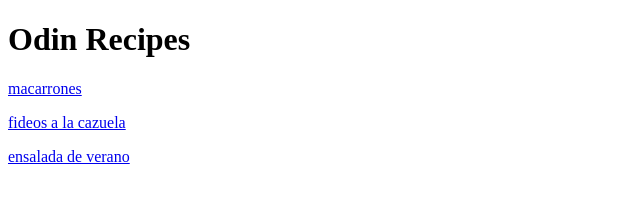
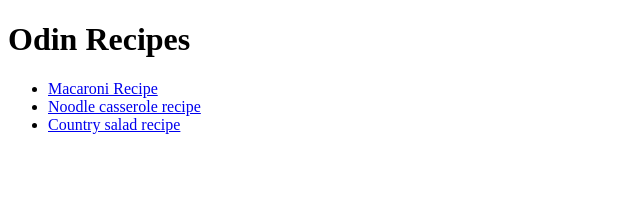
Before and after one commit to gerardr99/odin-recipes, a plain HTML site: page index.html in a window 1280 px wide. Shown: the whole page, without its empty margins (0-640 px from the left). Drawn offline with Linux system fonts and the light colour scheme.

Commit message:
Add files via upload

```diff
--- a/index.html
+++ b/index.html
@@ -6,8 +6,10 @@
 </head>
 <body>
     <h1>Odin Recipes</h1>
-    <p><a href="recipes/macarrones.html">macarrones</a></p>
-    <p><a href="recipes/fideos-a-la-cazuela.html">fideos a la cazuela</a></p>
-    <a href="recipes/ensalada-de-verano.html">ensalada de verano</a></p>
+    <ul>
+    <li><a href="recipes/macarrones.html">Macaroni Recipe</a></li>
+    <li><a href="recipes/fideos-a-la-cazuela.html">Noodle casserole recipe</a></li>
+    <li><a href="recipes/ensalada-de-verano.html">Country salad recipe</a></li>
+    </ul>
 </body>
 </html>
```
